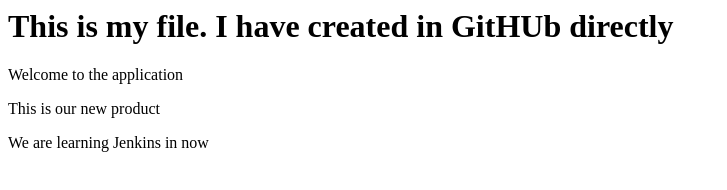
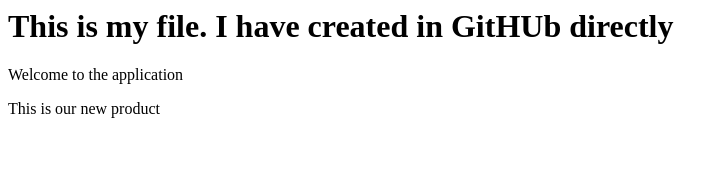
Before and after one commit to rbu9032/DevOps-Dependency-Files, a plain HTML site: page index.html in a window 1280 px wide. Shown: the whole page, without its empty margins (0-727 px from the left). Drawn offline with Linux system fonts and the light colour scheme.

Commit message:
Update index.html

```diff
--- a/index.html
+++ b/index.html
@@ -1,4 +1,3 @@
 <h1>This is my file. I have created in GitHUb directly</h1>
 <p>Welcome to the application<p>
 <p>This is our new product</p>
-<p>We are learning Jenkins in now</p>
```
